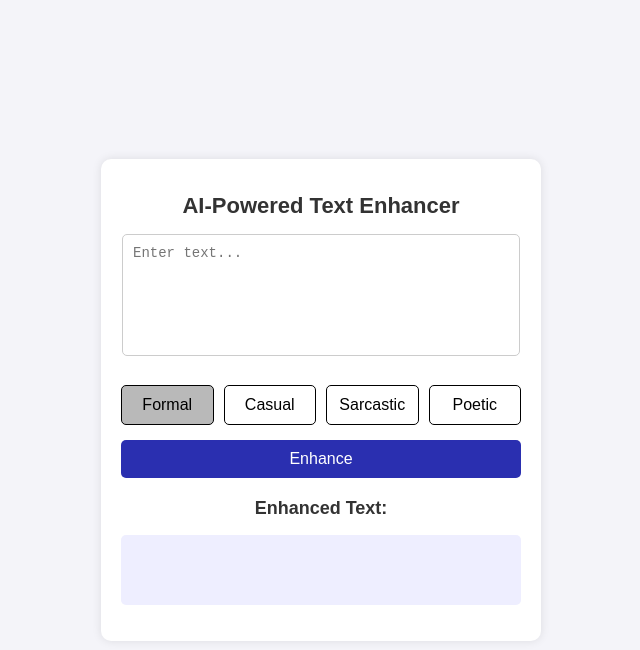
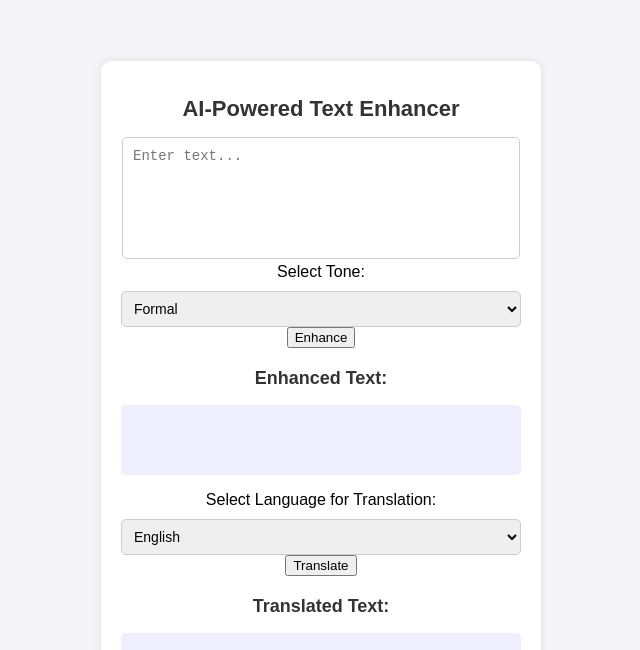
Before and after one commit to Dhruva1129/ai-text-enhancer, a React (Create React App) app in the folder text-enhancer/frontend/: page / in a window 1280 px wide. Shown: the top 650 px of the page, without its empty margins (319-959 px from the left). Built offline with nearby package versions, Linux system fonts and the light colour scheme.

Commit message:
Update TextEnhancer.js

```diff
--- a/text-enhancer/frontend/src/TextEnhancer.js
+++ b/text-enhancer/frontend/src/TextEnhancer.js
@@ -6,15 +6,24 @@ const TextEnhancer = () => {
     const [text, setText] = useState("");
     const [tone, setTone] = useState("formal");
     const [enhancedText, setEnhancedText] = useState("");
+    const [translatedText, setTranslatedText] = useState("");
+    const [selectedLanguage, setSelectedLanguage] = useState("en");
     const [loading, setLoading] = useState(false);
+
+    const tones = ["formal", "casual", "sarcastic", "poetic", "happy", "sad"];
+    const languages = [
+        { code: "en", name: "English" },
+        { code: "hi", name: "Hindi" },
+        { code: "te", name: "Telugu" },
+        { code: "ta", name: "Tamil" },
+        { code: "kn", name: "Kannada" },
+        { code: "mr", name: "Marathi" },
+    ];
 
     const handleEnhance = async () => {
         try {
             setLoading(true);
-            const response = await axios.post("http://127.0.0.1:8000/enhance", {
-                text,
-                tone
-            });
+            const response = await axios.post("http://127.0.0.1:8000/enhance", { text, tone });
             setEnhancedText(response.data.enhanced_text);
         } catch (error) {
             console.error("Error enhancing text:", error);
@@ -23,23 +32,76 @@ const TextEnhancer = () => {
         }
     };
 
+    const handleTranslate = async () => {
+        try {
+            setLoading(true);
+            const response = await axios.post("http://127.0.0.1:8000/translate", {
+                text: enhancedText,
+                language: selectedLanguage
+            });
+            setTranslatedText(response.data.translated_text);
+        } catch (error) {
+            console.error("Error translating text:", error);
+        } finally {
+            setLoading(false);
+        }
+    };
+
+    const handleSpeak = async (text, lang) => {
+        const synth = window.speechSynthesis;
+        const utterance = new SpeechSynthesisUtterance(text);
+        utterance.lang = lang;
+        synth.speak(utterance);
+    };
+
+    const handleServerSpeak = async (text, lang) => {
+        try {
+            const response = await axios.post("http://127.0.0.1:8000/speak", { text, language: lang }, { responseType: "blob" });
+            const audioUrl = URL.createObjectURL(response.data);
+            const audio = new Audio(audioUrl);
+            audio.play();
+        } catch (error) {
+            console.error("Error generating speech:", error);
+        }
+    };
+
     return (
         <div className="container">
             <h1>AI-Powered Text Enhancer</h1>
-            <textarea
-                value={text}
-                onChange={(e) => setText(e.target.value)}
-                placeholder="Enter text..."
-            />
-            <div className="tone-buttons">
-                <button className={tone === "formal" ? "active" : ""}  onClick={() => setTone("formal")}>Formal</button>
-                <button className={tone === "casual" ? "active" : ""} onClick={() => setTone("casual")}>Casual</button>
-                <button className={tone === "sarcastic" ? "active" : ""} onClick={() => setTone("sarcastic")}>Sarcastic</button>
-                <button className={tone === "poetic" ? "active" : ""} onClick={() => setTone("poetic")}>Poetic</button>
-            </div>
-            <button className="enhace-btn" onClick={handleEnhance}>Enhance</button>
+            <textarea value={text} onChange={(e) => setText(e.target.value)} placeholder="Enter text..." />
+
+            <label>Select Tone:</label>
+            <select value={tone} onChange={(e) => setTone(e.target.value)}>
+                {tones.map((tone) => (
+                    <option key={tone} value={tone}>{tone.charAt(0).toUpperCase() + tone.slice(1)}</option>
+                ))}
+            </select>
+
+            <button className="enhance-btn" onClick={handleEnhance}>Enhance</button>
+
             <h2>Enhanced Text:</h2>
             <p>{loading ? "Generating..." : enhancedText}</p>
+            {enhancedText && (
+                <button onClick={() => handleSpeak(enhancedText, "en")}>🔊 Speak</button>
+            )}
+
+            <label>Select Language for Translation:</label>
+            <select value={selectedLanguage} onChange={(e) => setSelectedLanguage(e.target.value)}>
+                {languages.map((lang) => (
+                    <option key={lang.code} value={lang.code}>{lang.name}</option>
+                ))}
+            </select>
+
+            <button className="translate-btn" onClick={handleTranslate}>Translate</button>
+
+            <h2>Translated Text:</h2>
+            <p>{loading ? "Translating..." : translatedText}</p>
+            {/* {translatedText && (
+                <button onClick={() => handleSpeak(translatedText, selectedLanguage)}>🔊 Speak (Local)</button>
+            )} */}
+            {translatedText && (
+                <button onClick={() => handleServerSpeak(translatedText, selectedLanguage)}>🔊 Speak (Server)</button>
+            )}
         </div>
     );
 };
```
